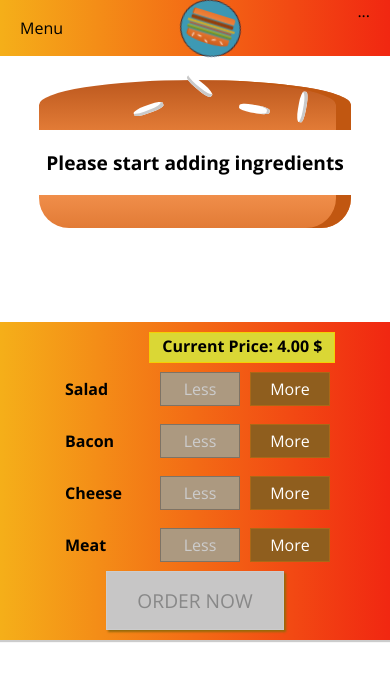
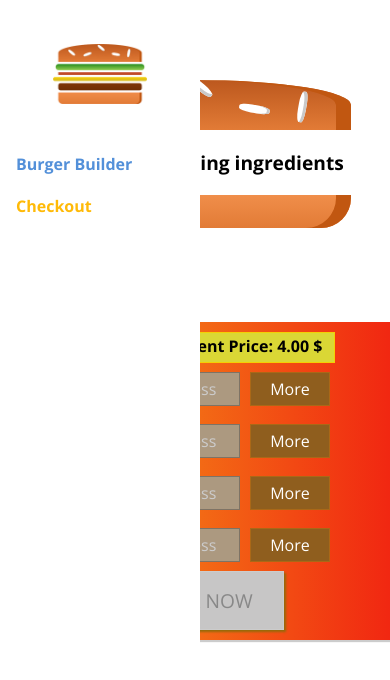
Before and after one commit to akmal2409/burger-app-react, a React (Create React App) app: page / in a window 390 px wide. Shown: the top 680 px of the page. Built offline with nearby package versions, Linux system fonts and the light colour scheme.

Commit message:
Added a side drawer for mobile devices, made it responsive

```diff
--- a/src/components/Layout/Layout.js
+++ b/src/components/Layout/Layout.js
@@ -2,10 +2,12 @@ import React from 'react';
 import Aux from '../../hoc/Auxillary';
 import classes from './Layout.module.css';
 import Toolbar from '../Navigation/Toolbar/Toolbar';
+import SideDrawer from '../Navigation/Sidedrawer/SideDrawer';
 
 const layout = (props) => (
   <Aux>
     <Toolbar />
+    <SideDrawer />
     <main className={classes.Content}>
       {props.children}
     </main>
--- a/src/components/Logo/Logo.js
+++ b/src/components/Logo/Logo.js
@@ -3,14 +3,13 @@ import Styled from 'styled-components';
 import burgerLogo from '../../assets/images/burger-logo.png';
 
 const StyledLogo = Styled.div`
-  height: 80%;
+  height: ${props => props.height}%;
   padding: 5px;
-  background-color: #00a8e8;
-  border: 1px solid #001233;
-  border-radius: 50%;
+  background-color: white;
+  // border: 1px solid #001233;
+  border-radius: 10px;
   text-align: center;
-  opacity: 0.75;
-  animation:spin 10s linear infinite;
+  // animation:spin 10s linear infinite;
   .logo {
     margin-top: 7px;
     height: 70%;
@@ -25,7 +24,7 @@ const StyledLogo = Styled.div`
 `;
 
 const logo = (props) => (
-  <StyledLogo>
+  <StyledLogo height={props.height} style={props.style}>
     <img className="logo" src={burgerLogo} alt="MyBurger" />
   </StyledLogo>
 );
--- /dev/null
+++ b/src/components/Navigation/NavigationItems/NavigationItem/NavigationItem.js
@@ -0,0 +1,58 @@
+import React from "react";
+import Styled from "styled-components";
+
+const StyledNavigationItem = Styled.li`
+  margin: 10px 0;
+  box-sizing: border-box;
+  display: block;
+  width: 100%;
+  a {
+    color: #ffba08;
+    text-decoration: none;
+    width: 100%;
+    box-sizing: border-box;
+    display: block;
+    font-weight: bold;
+  }
+
+  a:hover,
+  a:active,
+  a.active {
+    color: #5390d9;
+  }
+
+  @media (min-width: 500px) {
+    margin: 0;
+    display: flex;
+    height: 100%;
+    width: auto;
+    align-items: center;
+    a {
+      color: white;
+      text-decoration: none;
+      height: 100%;
+      padding: 16px 10px;
+      border-bottom: 4px solid transparent;
+      box-sizing: border-box;
+      display: block;
+    }
+
+    a:hover,
+    a:active,
+    a.active {
+      background-color: #f5af19;
+      border-bottom: 4px solid #40A4C8;
+      color: black;
+    }
+  }
+`;
+
+const navigationItem = (props) => (
+  <StyledNavigationItem>
+    <a href={props.link} className={props.active ? "active" : null}>
+      {props.children}
+    </a>
+  </StyledNavigationItem>
+);
+
+export default navigationItem;
--- a/src/components/Navigation/NavigationItems/NavigationItems.js
+++ b/src/components/Navigation/NavigationItems/NavigationItems.js
@@ -0,0 +1,28 @@
+import React from 'react';
+import NavigationItem from './NavigationItem/NavigationItem';
+import Styled from 'styled-components';
+
+const StyledNavigationItems = Styled.ul`
+  margin: 0;
+  padding: 0;
+  list-style: none;
+  display: flex;
+  flex-flow: column;
+  align-items: center;
+  height: 100%;
+
+  @media (min-width: 500px) {
+    & {
+      flex-flow: row;
+    }
+  }
+`;
+
+const navigationItems = (props) => (
+  <StyledNavigationItems>
+    <NavigationItem link="/" active>Burger Builder</NavigationItem>
+    <NavigationItem link="/">Checkout</NavigationItem>
+  </StyledNavigationItems>
+);
+
+export default navigationItems;
--- /dev/null
+++ b/src/components/Navigation/Sidedrawer/SideDrawer.js
@@ -0,0 +1,20 @@
+import React from 'react';
+import Logo from '../../Logo/Logo';
+import NavigationItems from '../NavigationItems/NavigationItems';
+
+import classes from './SideDrawer.module.css';
+
+const sideDrawer = (props) => {
+
+  return (
+    <div className={classes.SideDrawer}>
+      <Logo height="11"
+            style={{marginBottom: '15px'}}/>
+      <nav>
+        <NavigationItems mobile/>
+      </nav>
+    </div>
+  );
+}
+
+export default sideDrawer;
--- /dev/null
+++ b/src/components/Navigation/Sidedrawer/SideDrawer.module.css
@@ -0,0 +1,27 @@
+.SideDrawer {
+  position: fixed;
+  width: 200px;
+  max-width: 70%;
+  height: 100%;
+  left: 0;
+  top: 0;
+  z-index: 200;
+  background-color: white;
+  padding: 32px 16px;
+  box-sizing: border-box;
+  transition: transform 0.3s ease-out;
+}
+
+@media (min-width: 500px) {
+  .SideDrawer {
+    display: none;
+  }
+}
+
+.Open {
+  transform: translateX(0);
+}
+
+.Close {
+  transform: translateX(-100vw);
+}
--- a/src/components/Navigation/Toolbar/Toolbar.js
+++ b/src/components/Navigation/Toolbar/Toolbar.js
@@ -1,13 +1,14 @@
 import React from 'react';
 import classes from './Toolbar.module.css';
 import Logo from '../../Logo/Logo';
+import NavigationItems from '../NavigationItems/NavigationItems';
 
 const toolbar = (props) => (
   <header className={classes.Toolbar}>
     <div>Menu</div>
-    <Logo />
+    <Logo height="80"/>
     <nav>
-      ...
+      <NavigationItems />
     </nav>
   </header>
 );
--- a/src/components/Navigation/Toolbar/Toolbar.module.css
+++ b/src/components/Navigation/Toolbar/Toolbar.module.css
@@ -26,3 +26,9 @@
 .Toolbar nav {
   height: 100%;
 }
+
+@media (max-width: 500px) {
+  .Toolbar {
+    display: none;
+  }
+}
```
